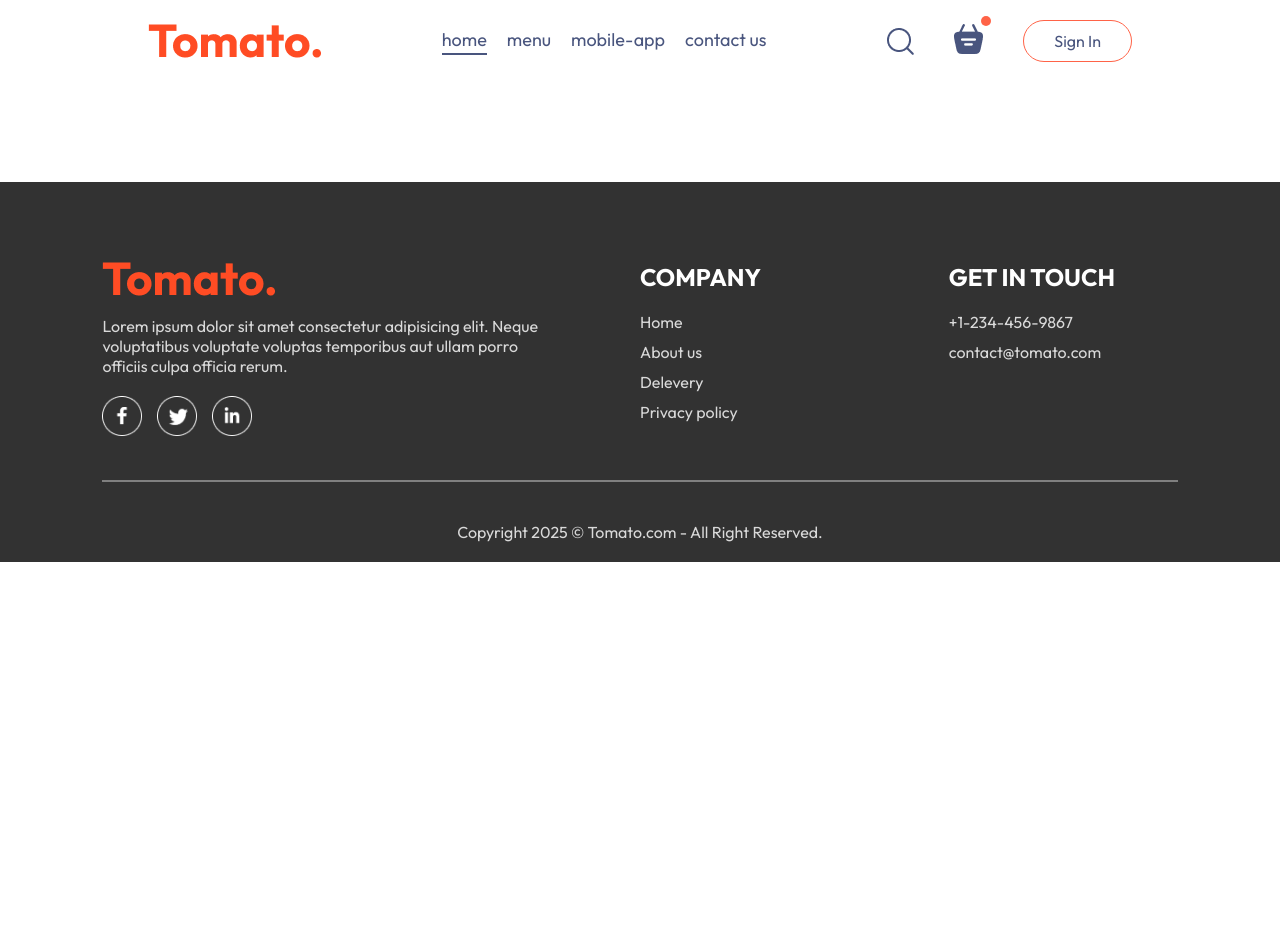
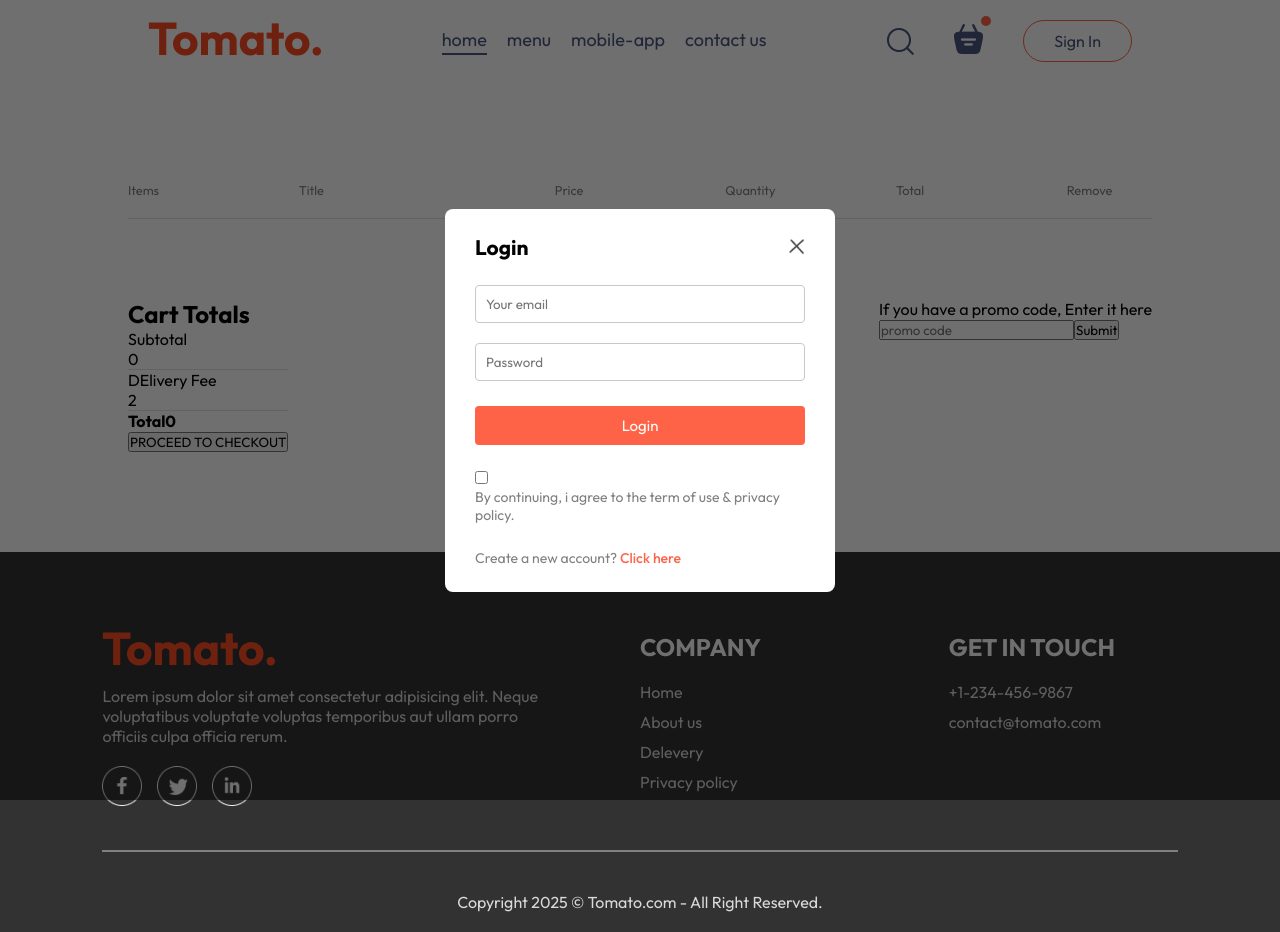
Before and after one commit to akashkr-tech/Food-delivery-app, a React (Vite) app in the folder frontend/: page /cart in a window 1280 px wide. Both pictures are taken after a click on the button "Sign In". Before the commit the page ends 800 px from the top, so only its background shows below. Built offline with nearby package versions, Linux system fonts and the light colour scheme; a web font is replaced by a local one.

Commit message:
created login page and cart functionality

```diff
--- a/frontend/src/App.jsx
+++ b/frontend/src/App.jsx
@@ -1,17 +1,22 @@
-import React from 'react'
+import React,{useState} from 'react'
 import Navbar from './components/Navbar/Navbar'
 import { Route, Routes } from 'react-router-dom'
 import Home from './pages/Home/Home'
 import Cart from './pages/Cart/Cart'
 import PlaceOrder from './pages/PlaceOrder/PlaceOrder'
 import Footer from './components/Footer/Footer'
+import LoginPopup from './components/LoginPopup/LoginPopup'
 
 
 const App = () => {
+
+  const [showLogin,setShowLogin] = useState(false)
+
   return (
     <>
+    {showLogin?<LoginPopup setShowLogin={setShowLogin}/>:<></>}
     <div className='app'>
-     <Navbar/>
+     <Navbar setShowLogin={setShowLogin} />
      <Routes>
       <Route path='/' element={<Home/>}/>
       <Route path = '/cart' element = {<Cart/>}/>
--- /dev/null
+++ b/frontend/src/components/LoginPopup/LoginPopup.css
@@ -0,0 +1,71 @@
+.login-popup{
+    position: absolute;
+    z-index: 1;
+    width: 100%;
+    height: 100%;
+    background-color: #00000090;
+    display: grid;
+}
+.login-popup-container{
+    place-self: center;
+    width: max(23vw,330px);
+    color: #808080;
+    background-color: white;
+    display: flex;
+    flex-direction: column;
+    gap: 25px;
+    padding: 25px 30px;
+    border-radius: 8px;
+    font-size:14px ;
+    animation: fadeIn 0.5s;
+}
+.login-popup-title{
+    display: flex;
+    justify-content: space-between ;
+    align-items: center;
+    color: black;
+}
+
+.login-popup-title img{
+    width: 16px;
+    cursor: pointer;
+}
+.login-popup-inputs{
+    display: flex;
+    flex-direction: column;
+    gap: 20px;
+}
+
+.login-popup-inputs input{
+    outline: none;
+    border: 1px solid #c9c9c9;
+    padding: 10px;
+    border-radius: 4px;
+}
+
+.login-popup-container button{
+    border: none;
+    padding: 10px;
+    border-radius: 4px;
+    color: white;
+    background-color: tomato;
+    font-size: 15px;
+    cursor: pointer;
+}
+.ogin-popup-condition{
+    display: flex;
+    align-items: start;
+    gap: 8px;
+    margin-top: -15px ;
+
+}
+
+ogin-popup-condition input{
+    margin-top: 5px;
+}
+
+.login-popup p span{
+    color: tomato;
+    font-weight: 500;
+    cursor: pointer;
+}
--- /dev/null
+++ b/frontend/src/components/LoginPopup/LoginPopup.jsx
@@ -0,0 +1,35 @@
+import React,{useState} from 'react'
+import './LoginPopup.css'
+import { assets } from '../../assets/assets'
+
+const LoginPopup = ({setShowLogin}) => {
+
+    const [currState,setCurrState] = useState("Login")
+
+  return (
+    <div className='login-popup'>
+      <form className='login-popup-container'>
+        <div className='login-popup-title'>
+         <h2>{currState}</h2>
+         <img onClick={()=>setShowLogin(false)} src={assets.cross_icon} alt="" />
+        </div>
+        <div className="login-popup-inputs">
+            {currState==="Login"?<></>: <input type="text" placeholder='Your name' required/>}
+            <input type="email" placeholder='Your email' required />
+             <input type="passworrd" placeholder='Password' required />
+        </div>
+        <button>{currState==="Sign Up"?"Create account":"Login"}</button>
+        <div className="login-popup-condition">
+            <input type="checkbox" required />
+            <p>By continuing, i agree to the term of use & privacy policy.</p>
+        </div>
+        {currState==="Login"
+        ? <p>Create a new account? <span onClick={()=>setCurrState("Sign Up")}>Click here</span></p>
+        :<p>Already have an account ? <span onClick={()=>setCurrState("Login")}>Login here</span></p>
+        }
+      </form>
+    </div>
+  )
+}
+
+export default LoginPopup
--- a/frontend/src/components/Navbar/Navbar.jsx
+++ b/frontend/src/components/Navbar/Navbar.jsx
@@ -3,25 +3,25 @@
 import {assets} from '../../assets/assets'
 import {Link} from 'react-router-dom';
 
-const Navbar = () => {
+const Navbar = ({setShowLogin}) => {
 
   const [menu,setMenu] = useState("home")
   return (
     <div className='navbar'>
-      <img src={assets.logo}alt="" />
+      <Link to='/'><img src={assets.logo}alt="" /></Link>
       <ul className='navbar-menu'>
         <Link to='/' onClick={()=>setMenu("home")} className={menu==="home"?"active":""}>home</Link>
         <a href='#explore-menu' onClick={()=>setMenu("menu")} className={menu==="menu"?"active":""}>menu</a>
         <a href='#app-download' onClick={()=>setMenu("mobile-app")} className={menu==="mobile-app"?"active":""}>mobile-app</a>
-        <a href='footer' onClick={()=>setMenu("contact-us")} className={menu==="contact-us"?"active":""}>contact us</a>
+        <a href='#footer' onClick={()=>setMenu("contact-us")} className={menu==="contact-us"?"active":""}>contact us</a>
       </ul>
       <div className='navbar-right'>
         <img src={assets.search_icon} alt="" />
         <div className="navbar-search-icon">
-        <img src={assets.basket_icon} alt="" />
+        <Link to='/cart'><img src={assets.basket_icon} alt="" /></Link>
         <div className="dot"></div>
         </div>
-        <button>Sign In</button>
+        <button onClick={()=>setShowLogin(true)}>Sign In</button>
       </div>
     </div>
   )
--- a/frontend/src/index.css
+++ b/frontend/src/index.css
@@ -4,6 +4,7 @@
   margin: 0;
   box-sizing: 0;
   font-family: Outfit;
+  scroll-behavior: smooth;
 }
 
 body{
--- a/frontend/src/pages/Cart/Cart.css
+++ b/frontend/src/pages/Cart/Cart.css
@@ -0,0 +1,34 @@
+.cart{
+  margin-top: 100px;
+}
+.cart-items-title{
+display: grid;
+grid-template-columns: 1fr 1.5fr 1fr 1fr 1fr 0.5fr;
+align-items: center;
+color: grey;
+font-size: max(1vw,12px);
+}
+.cart-items-item{
+    margin: 10px 0px;
+    color: black;
+}
+
+.cart-items-item img{
+    width: 50px;
+}
+
+.cart hr{
+    height: 1px;
+    background-color: #e2e2e2;
+    border: none;
+}
+
+.cart-items-item .cross{
+    cursor: pointer;
+}
+.cart-bottom{
+    margin-top: 80px;
+    display: flex;
+    justify-content: space-between;
+    gap: max(12vw,20px);
+}
--- a/frontend/src/pages/Cart/Cart.jsx
+++ b/frontend/src/pages/Cart/Cart.jsx
@@ -1,12 +1,76 @@
-import React from 'react'
-import './Cart.css'
+import React, { useContext } from "react";
+import "./Cart.css";
+import { StoreContext } from "../../context/StoreContext";
+import { food_list } from "../../assets/assets";
 
 const Cart = () => {
+  const { cartItems, Food_list, removeFromCart } = useContext(StoreContext);
+
   return (
-    <div>
+    <div className="cart">
+      <div className="cart-items">
+        <div className="cart-items-title">
+          <p>Items</p>
+          <p>Title</p>
+          <p>Price</p>
+          <p>Quantity</p>
+          <p>Total</p>
+          <p>Remove</p>
+        </div>
+        <br />
+        <hr />
+        {food_list.map((item, index) => {
+          if (cartItems[item._id] > 0) {
+            return (
+              <div>
+                <div className="cart-items-title cart-items-item">
+                  <img src={item.image} alt="" />
+                  <p>{item.name}</p>
+                  <p>${item.price}</p>
+                  <p>{cartItems[item._id]}</p>
+                  <p>${item.price * cartItems[item._id]}</p>
+                  <p onClick={()=>removeFromCart(item._id)} className="cross">x</p>
+                </div>
+                <hr />
+              </div>
+            );
+          }
+        })}
+      </div>
 
+      <div className="cart-bottom">
+        <div className="cart-total">
+          <h2>Cart Totals</h2>
+          <div>
+            <div className="cart-total-details">
+               <p>Subtotal</p>
+               <p>{0}</p>
+            </div>
+            <hr />
+            <div className="cart-total-details">
+                <p>DElivery Fee</p>
+                <p>{2}</p>
+            </div>
+            <hr />
+            <div className="cart-total-details">
+              <b>Total</b>
+              <b>{0}</b>
+            </div>
+          </div>
+          <button>PROCEED TO CHECKOUT</button>
+        </div>
+        <div className="cart-promocode">
+          <div>
+            <p>If you have a promo code, Enter it here</p>
+            <div className="cart-promocode-input">
+              <input type="text" placeholder="promo code" />
+              <button> Submit</button>
+            </div>
+          </div>
+        </div>
+      </div>
     </div>
-  )
-}
+  );
+};
 
-export default Cart
+export default Cart;
```
